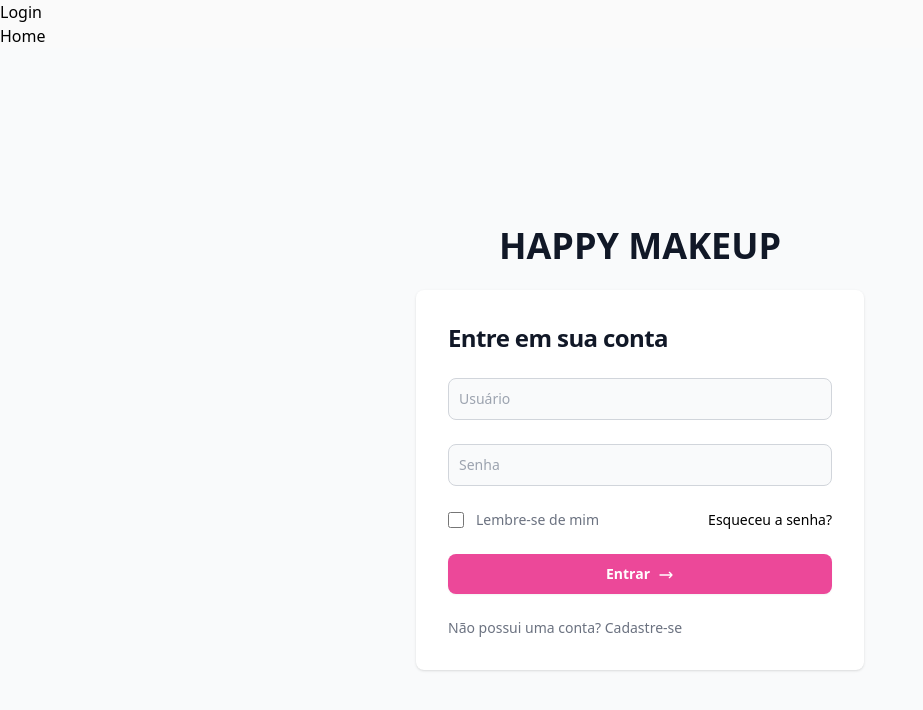
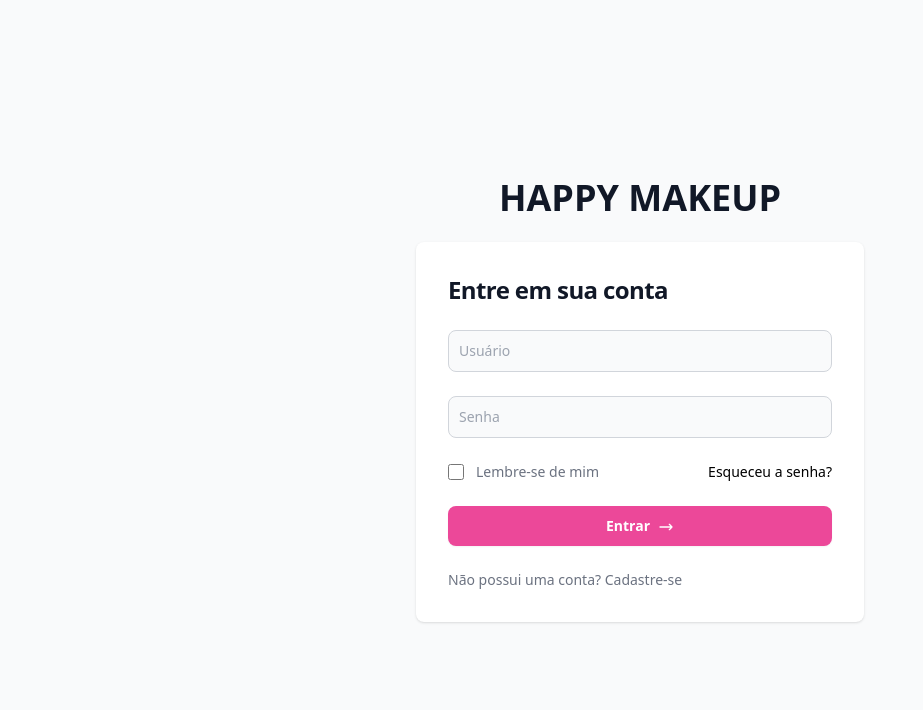
Before and after one commit to iBrunos/controleEstoque_v1.0, a React (Create React App) app in the folder frontend/: page / in a window 1280 px wide. Shown: the top 710 px of the page, without its empty margins (0-923 px from the left). Built offline with nearby package versions, Linux system fonts and the light colour scheme.

Commit message:
Conserto app 22/03

```diff
--- a/frontend/src/App.jsx
+++ b/frontend/src/App.jsx
@@ -7,25 +7,12 @@ function App() {
   return (
     <div>
       <Router>
-      <div>
-        <nav>
-          <ul>
-            <li>
-              <Link to="/">Login</Link>
-            </li>
-            <li>
-              <Link to="/Home">Home</Link>
-            </li>
-          </ul>
-        </nav>
-
         <Routes>
           <Route path="/" element={<Login />}>
           </Route>
           <Route path="/login"  element={<Home />}>
           </Route>
         </Routes>
-      </div>
     </Router>
     </div>
   );
```
